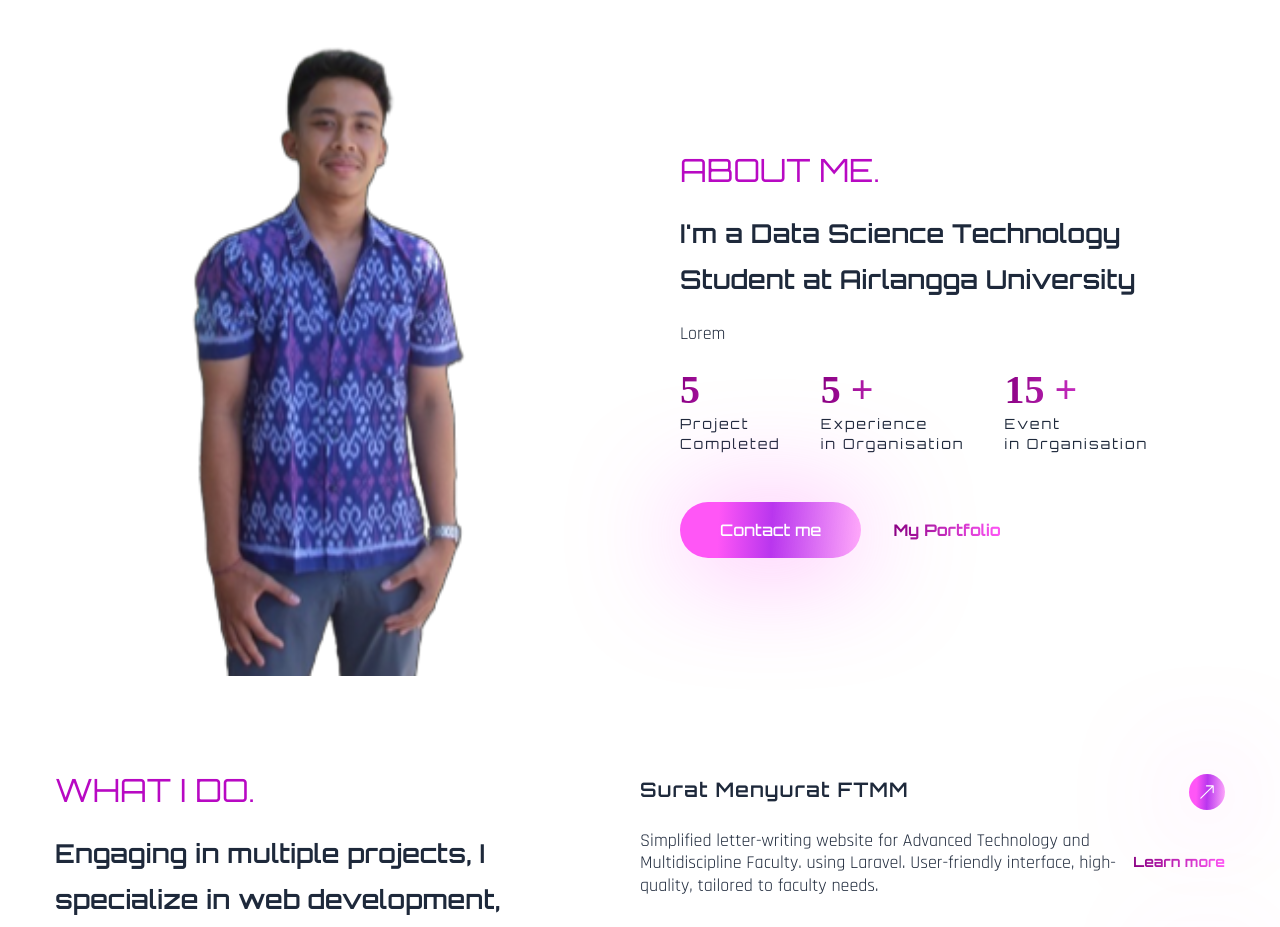
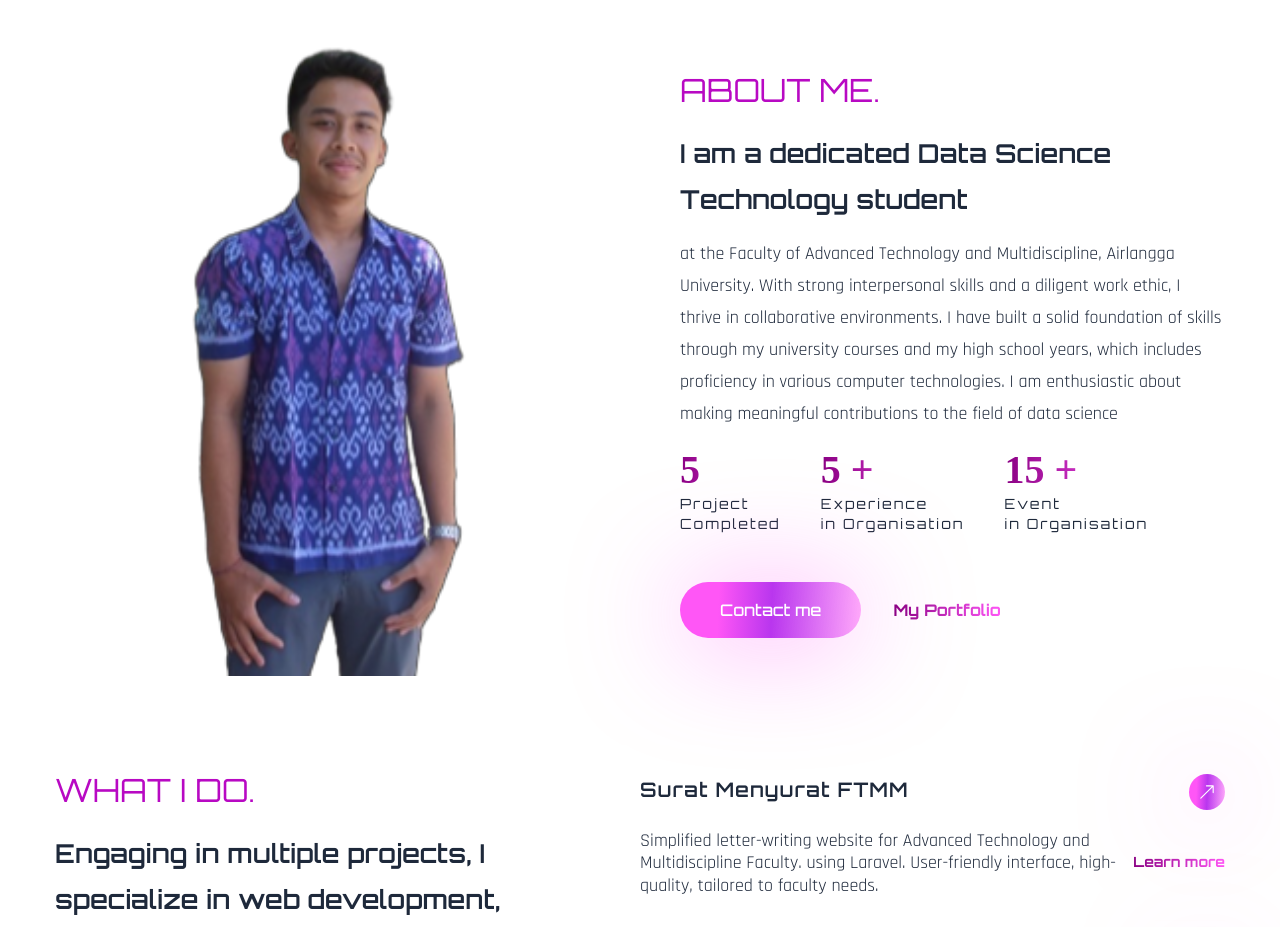
Before and after one commit to NykBswr/my-portfolio, a React (Create React App) app: page / in a window 1280 px wide. Shown: the part 780-1707 px from the top of the page. Built offline with nearby package versions, Linux system fonts and the light colour scheme; the HTML template or start-up script is replaced by a standard one; a web font is replaced by a local one.

Commit message:
Perbaiki

```diff
--- a/src/components/About.js
+++ b/src/components/About.js
@@ -28,8 +28,11 @@ const About = () => {
             className='flex-1'
           >
             <h2 className='h2 text-accent'>About me.</h2>
-            <h3 className='h3 mb-4 text-dark dark:text-white'>I'm a Data Science Technology Student at Airlangga University</h3>
-            <p className='mb-6 text-dark dark:text-white'>Lorem</p>
+            <h3 className='h3 mb-4 text-dark dark:text-white'>I am a dedicated Data Science Technology student</h3>
+            <p className='mb-6 text-dark dark:text-white'> at the Faculty of Advanced Technology and Multidiscipline, Airlangga University.
+With strong interpersonal skills and a diligent work ethic, I thrive in collaborative environments. I have built a solid foundation of skills
+through my university courses and my high school years, which includes proficiency in various computer technologies. I am enthusiastic
+about making meaningful contributions to the field of data science</p>
             <div className='flex gap-x-6 lg:gap-x-10 mb-12'>
               <div>
                 <div className='text-[40px] font-tertiary text-gradient mb-2'>
```
